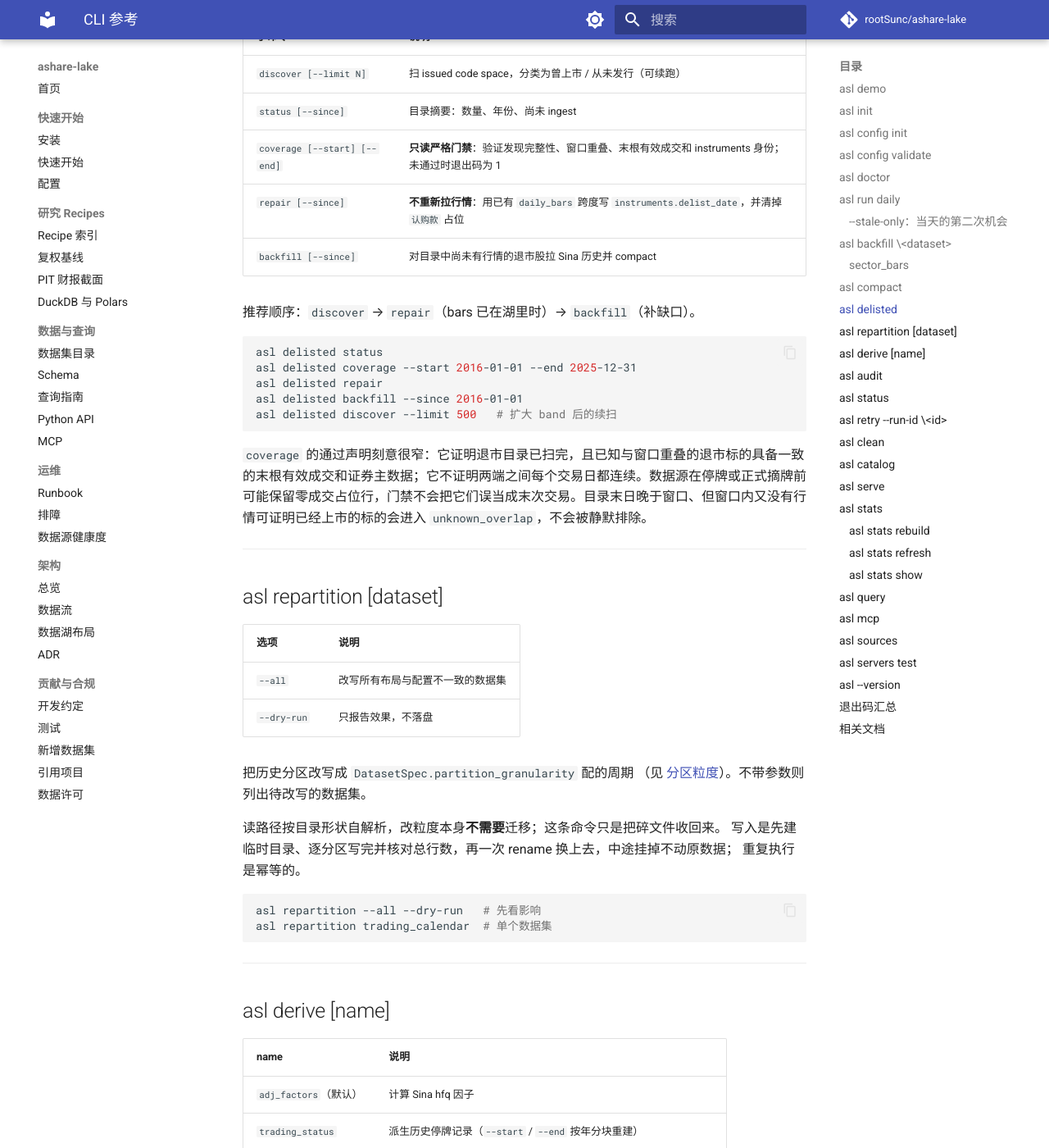
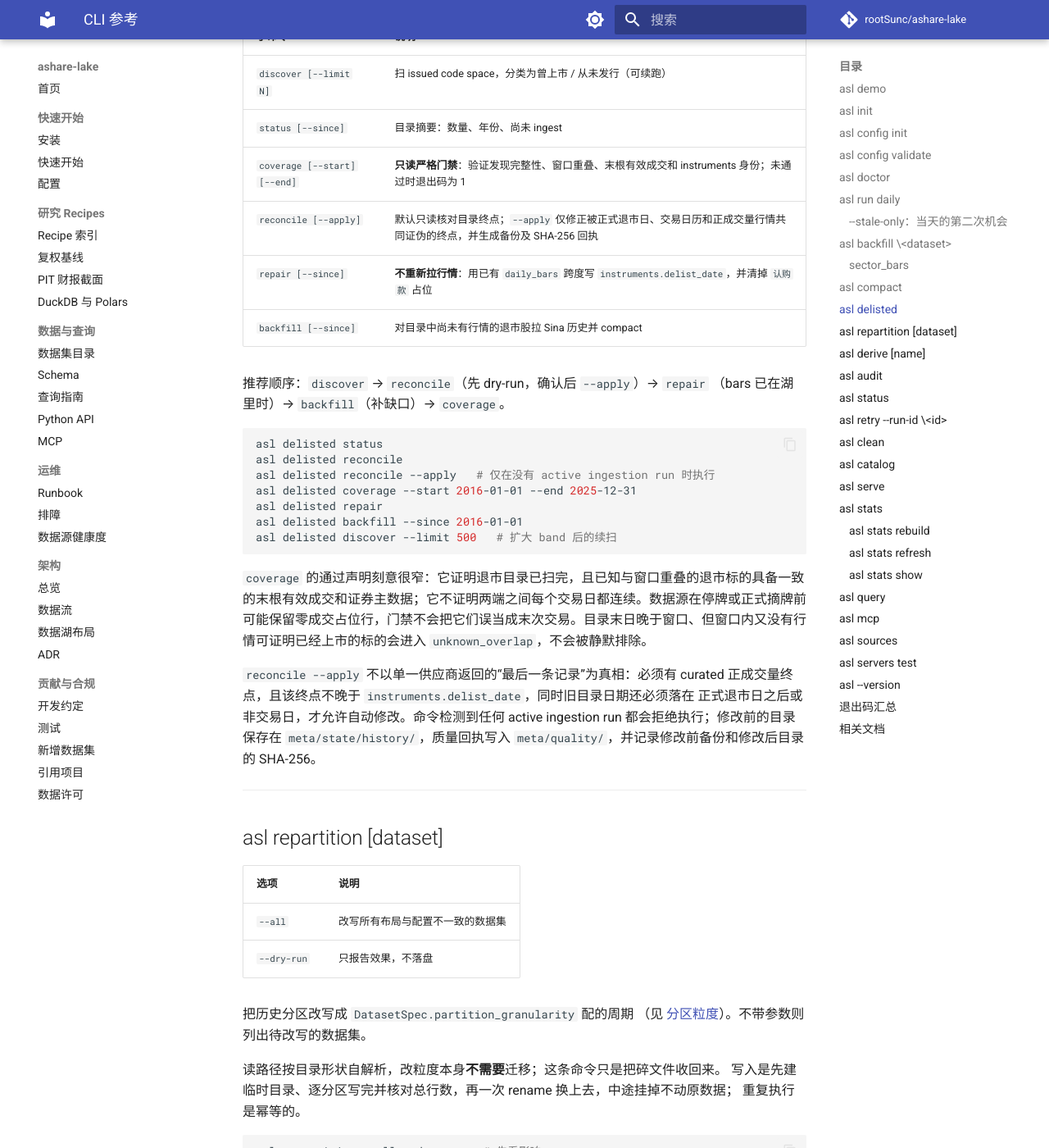
Before and after one commit to bladestone01/CNEquity, an MkDocs documentation site: the page built from docs/reference/cli.md, in a window 1280 px wide and 1400 px high, scrolled down 5298 px. Shown: the whole window at 82% size. Built offline with MkDocs 1.6.1 and Material for MkDocs 9.7.7, drawn with Linux system fonts in a browser that asks for light colours; comment, search, counter and statistics services are not loaded.

Commit message:
docs(cli): document catalog reconciliation

````diff
--- a/docs/reference/cli.md
+++ b/docs/reference/cli.md
@@ -190,13 +190,17 @@ asl backfill sector_bars --config configs/ashare-lake.toml --retry-failed
 | `discover [--limit N]` | 扫 issued code space，分类为曾上市 / 从未发行（可续跑） |
 | `status [--since]` | 目录摘要：数量、年份、尚未 ingest |
 | `coverage [--start] [--end]` | **只读严格门禁**：验证发现完整性、窗口重叠、末根有效成交和 instruments 身份；未通过时退出码为 1 |
+| `reconcile [--apply]` | 默认只读核对目录终点；`--apply` 仅修正被正式退市日、交易日历和正成交量行情共同证伪的终点，并生成备份及 SHA-256 回执 |
 | `repair [--since]` | **不重新拉行情**：用已有 `daily_bars` 跨度写 `instruments.delist_date`，并清掉 `认购款` 占位 |
 | `backfill [--since]` | 对目录中尚未有行情的退市股拉 Sina 历史并 compact |
 
-推荐顺序：`discover` → `repair`（bars 已在湖里时）→ `backfill`（补缺口）。
+推荐顺序：`discover` → `reconcile`（先 dry-run，确认后 `--apply`）→ `repair`
+（bars 已在湖里时）→ `backfill`（补缺口）→ `coverage`。
 
 ```bash
 asl delisted status
+asl delisted reconcile
+asl delisted reconcile --apply   # 仅在没有 active ingestion run 时执行
 asl delisted coverage --start 2016-01-01 --end 2025-12-31
 asl delisted repair
 asl delisted backfill --since 2016-01-01
@@ -204,6 +208,12 @@ asl delisted discover --limit 500   # 扩大 band 后的续扫
 ```
 
 `coverage` 的通过声明刻意很窄：它证明退市目录已扫完，且已知与窗口重叠的退市标的具备一致的末根有效成交和证券主数据；它不证明两端之间每个交易日都连续。数据源在停牌或正式摘牌前可能保留零成交占位行，门禁不会把它们误当成末次交易。目录末日晚于窗口、但窗口内又没有行情可证明已经上市的标的会进入 `unknown_overlap`，不会被静默排除。
+
+`reconcile --apply` 不以单一供应商返回的“最后一条记录”为真相：必须有 curated
+正成交量终点，且该终点不晚于 `instruments.delist_date`，同时旧目录日期还必须落在
+正式退市日之后或非交易日，才允许自动修改。命令检测到任何 active ingestion run
+都会拒绝执行；修改前的目录保存在 `meta/state/history/`，质量回执写入
+`meta/quality/`，并记录修改前备份和修改后目录的 SHA-256。
 
 ---
 
````
